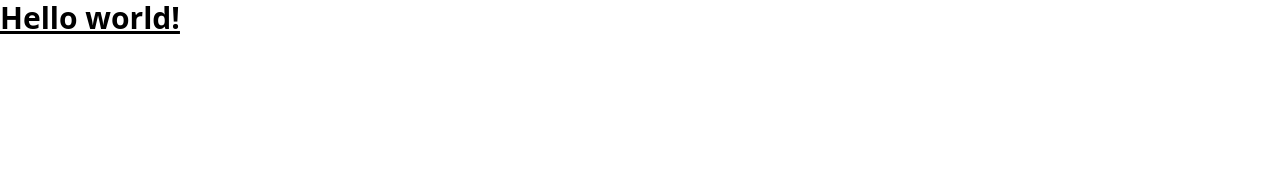
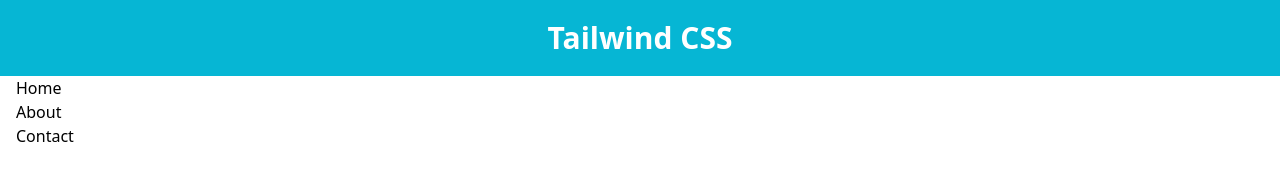
Before and after one commit to GausAlMunirTushar/tailwindcss_practices, a website: page index.html in a window 1280 px wide. Drawn offline with nearby package versions, Linux system fonts and the light colour scheme.

Commit message:
tailwind css install

```diff
--- a/index.html
+++ b/index.html
@@ -6,8 +6,15 @@
   <script src="https://cdn.tailwindcss.com"></script>
 </head>
 <body>
-  <h1 class="text-3xl font-bold underline">
-    Hello world!
+  <h1 class="text-3xl font-bold strike bg-cyan-500 py-5 text-center text-white">
+    Tailwind CSS
   </h1>
+  <nav class="mx-4">
+    <ul>
+        <li>Home</li>
+        <li>About</li>
+        <li>Contact</li>
+    </ul>
+  </nav>
 </body>
 </html>
--- /dev/null
+++ b/package.json
@@ -0,0 +1,5 @@
+{
+  "devDependencies": {
+    "tailwindcss": "^3.1.3"
+  }
+}
```
Also changed, not shown: tailwind.config.js (added, +8 -0 lines), 2 other files.
